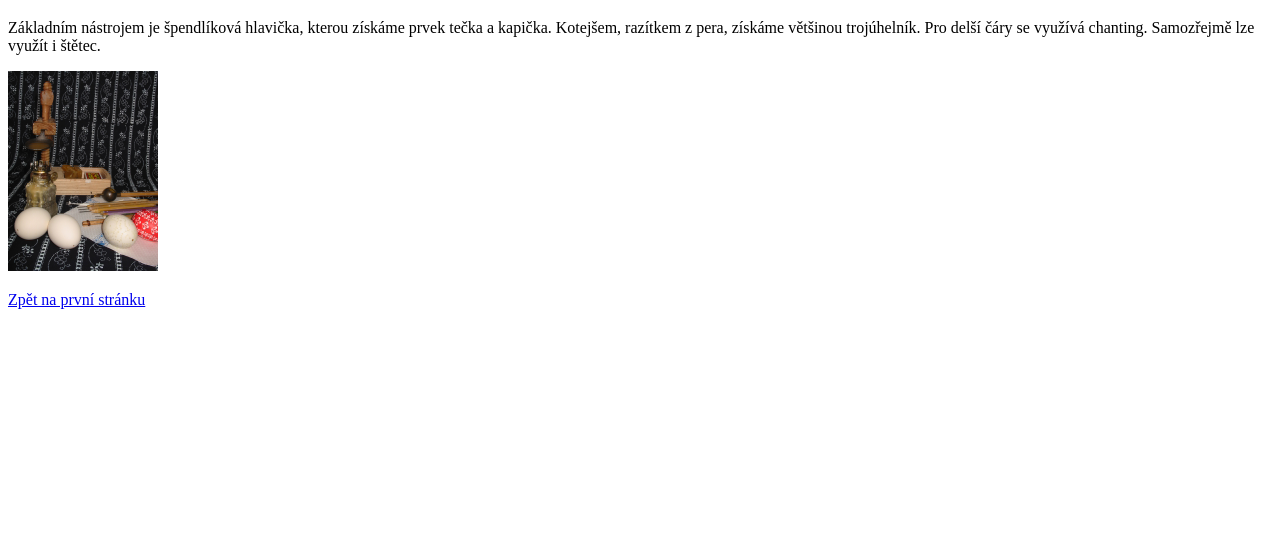
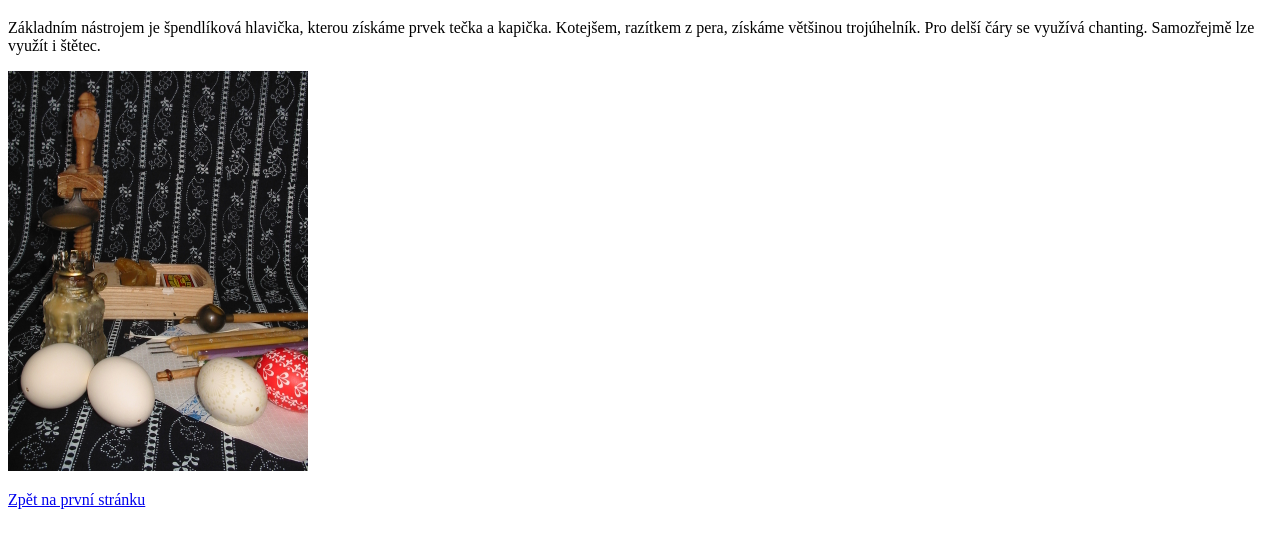
Before and after one commit to ve-study/web-stranky, a plain HTML site: page druha.html in a window 1280 px wide. Shown: the part 61-608 px from the top of the page. Drawn offline with Linux system fonts and the light colour scheme.

Commit message:
Update druha.html

```diff
--- a/druha.html
+++ b/druha.html
@@ -11,7 +11,7 @@
         Základním nástrojem je špendlíková hlavička, kterou získáme prvek tečka a kapička. Kotejšem, razítkem z pera, získáme většinou trojúhelník. Pro delší čáry se využívá chanting. Samozřejmě lze využít i štětec.
     </p>
     <p>
-        <img width="150" src="nastroje.jpeg">
+        <img width="300" src="nastroje.jpeg">
     </p>
     <p>
         <a href="index.html">Zpět na první stránku</a>
```
